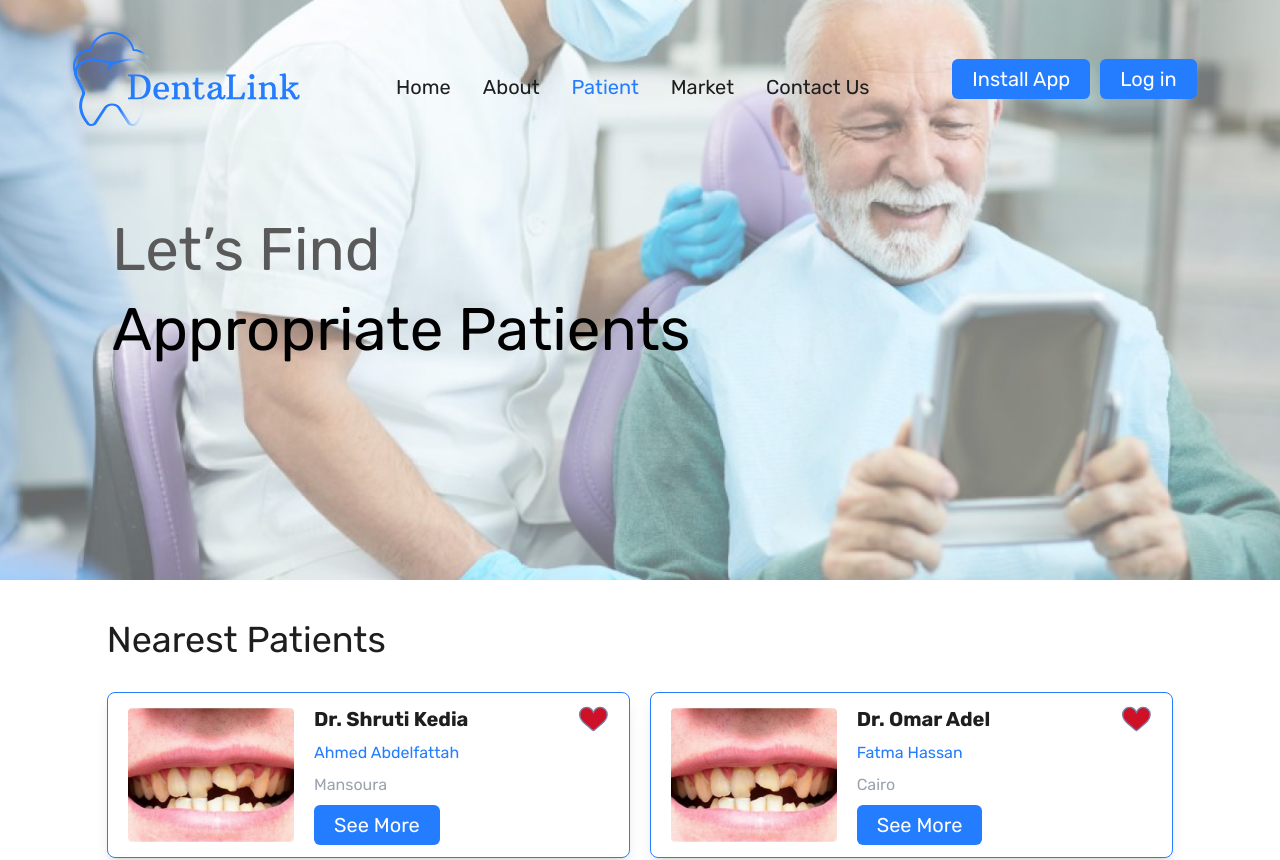
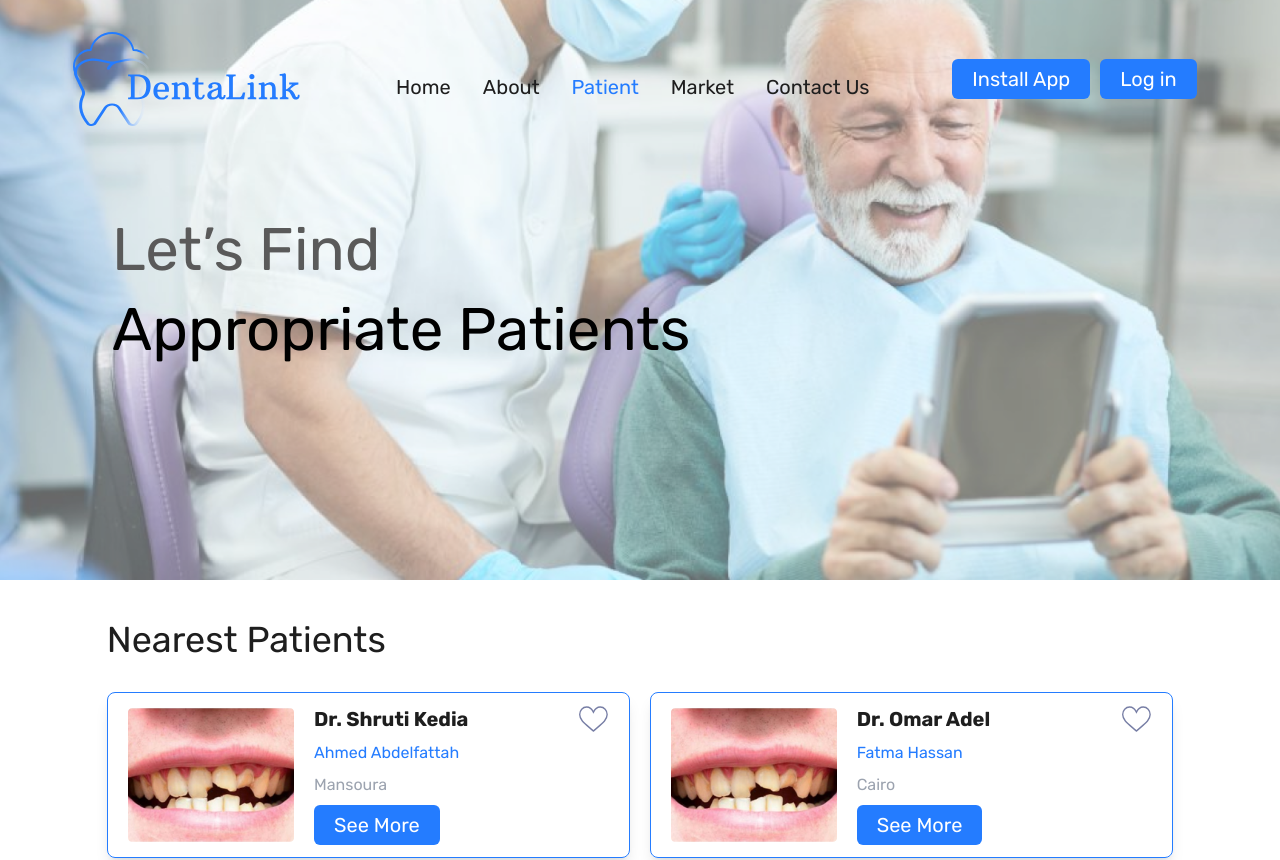
Before and after one commit to doniahusien/DentaLink, a Next.js app: page /patient in a window 1280 px wide. Shown: the top 860 px of the page. Built offline with nearby package versions, Linux system fonts and the light colour scheme.

Commit message:
Toggle the favorite button

```diff
--- a/src/components/market/ProductCard.jsx
+++ b/src/components/market/ProductCard.jsx
@@ -1,8 +1,13 @@
-import React from 'react';
+import React, { useState } from 'react';
 import Image from 'next/image';
 import Button from '../ui/Button/Button';
-import fav from '../../../public/images/icons/fav.svg'
+import favFilled from '../../../public/images/icons/fav.svg'
+import fav from '../../../public/images/icons/favheart.svg'
 const ProductCard = ({ product }) => {
+  const [isFavorite, setIsFavorite] = useState(false);
+  const handleFavoriteClick = () => {
+    setIsFavorite((prev) => !prev);
+  };
   return (
     <div className="card flex flex-col border border-primary gap-5 flex-center items-center shadow-lg rounded-lg py-4 w-60 ">
       <div >
@@ -18,8 +23,14 @@ const ProductCard = ({ product }) => {
       <div className="flex flex-col text-left w-full gap-5">
         <div className='flex flex-row justify-around'>
           <h4 className="font-semibold ">{product.name}</h4>
-          <Image src={fav} alt={product.name} width={20} height={20} />
-        </div>
+          <button onClick={handleFavoriteClick} className="focus:outline-none">
+            <Image
+              src={isFavorite ? favFilled : fav}
+              alt={isFavorite ? 'Favorited' : 'Not Favorited'}
+              width={30}
+              height={30}
+            />
+          </button>        </div>
         <p className="pl-5">{product.price}</p>
         <div className='flex justify-center items-center'>
           <Button title='buy' link='/buy' color="white" />
--- a/src/components/patient/patientCard.jsx
+++ b/src/components/patient/patientCard.jsx
@@ -1,11 +1,17 @@
-import React from 'react'
+'use client'
+import React, {useState} from 'react'
 import Image from 'next/image'
 import Button from '../ui/Button/Button'
-import fav from '../../../public/images/icons/fav.svg'
+import favFilled from '../../../public/images/icons/fav.svg'
+import fav from '../../../public/images/icons/favheart.svg'
 const PatientCard = ({ patient }) => {
+   const [isFavorite, setIsFavorite] = useState(false);
+    const handleFavoriteClick = () => {
+        setIsFavorite((prev) => !prev);
+    };
     return (
-        <div className="card flex flex-row justify-center items-center border gap-5 border-primary  shadow-lg rounded-lg py-3 px-5 w-full md:w-[49%]">
-            <div >
+        <div className="card flex flex-row justify-center items-center border gap-5 border-primary shadow-lg rounded-lg py-3 px-5 w-full md:w-[49%]">
+        <div>
             <Image
                 src={patient.image}
                 alt={patient.name}
@@ -16,15 +22,21 @@ const PatientCard = ({ patient }) => {
         </div>
 
         <div className="flex flex-col text-left justify-start w-full gap-2">
-                <div className='flex flex-row justify-between'>
+            <div className="flex flex-row justify-between">
                 <h4 className="font-semibold sm:text-l md:text-l lg:text-xl">{patient.doctor}</h4>
-                    <Image src={fav} alt={patient.doctor} width={30} height={30} />
+                <button onClick={handleFavoriteClick} className="focus:outline-none">
+                    <Image
+                        src={isFavorite ? favFilled : fav}
+                        alt={isFavorite ? 'Favorited' : 'Not Favorited'}
+                        width={30}
+                        height={30}
+                    />
+                </button>
             </div>
-                <p className='text-primary' >{patient.name}</p>
-                <p className='text-gray-400'>{patient.location }</p>
-                <Button title='See More' link='/' />
+            <p className="text-primary">{patient.name}</p>
+            <p className="text-gray-400">{patient.location}</p>
+            <Button title="See More" link="/" />
         </div>
-
     </div>
     )
 }
```
Lines whose indentation alone changed are shown as unchanged.
